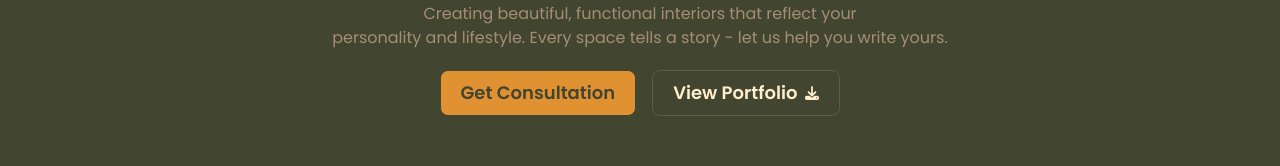
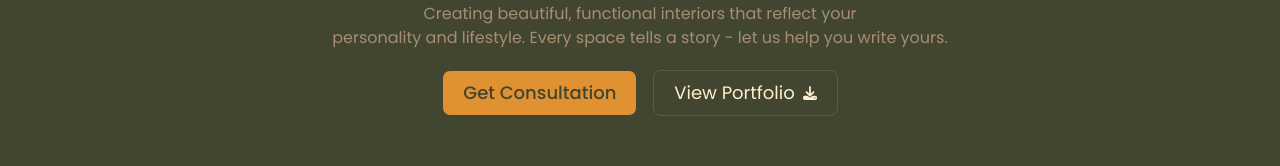
Before and after one commit to arzamansoori/ardesignbuild_website, a React (Vite) app: page / in a window 1280 px wide. Shown: the part 331-497 px from the top of the page. Built offline with nearby package versions, Linux system fonts and the light colour scheme.

Commit message:
Minor style fix

```diff
--- a/src/index.css
+++ b/src/index.css
@@ -39,12 +39,12 @@
 
   .btn-primary {
     @apply px-5 py-2 text-lg border rounded-lg bg-accent text-surface
-      hover:bg-surface hover:text-cream font-semibold cursor-pointer;
+      hover:bg-surface hover:text-cream font-medium cursor-pointer;
   }
 
   .btn-secondary {
     @apply px-5 py-2 text-lg border border-line rounded-lg bg-transparent text-cream
-      hover:border-cream font-semibold cursor-pointer;
+      hover:border-cream cursor-pointer;
   }
 
   .input-field {
```
